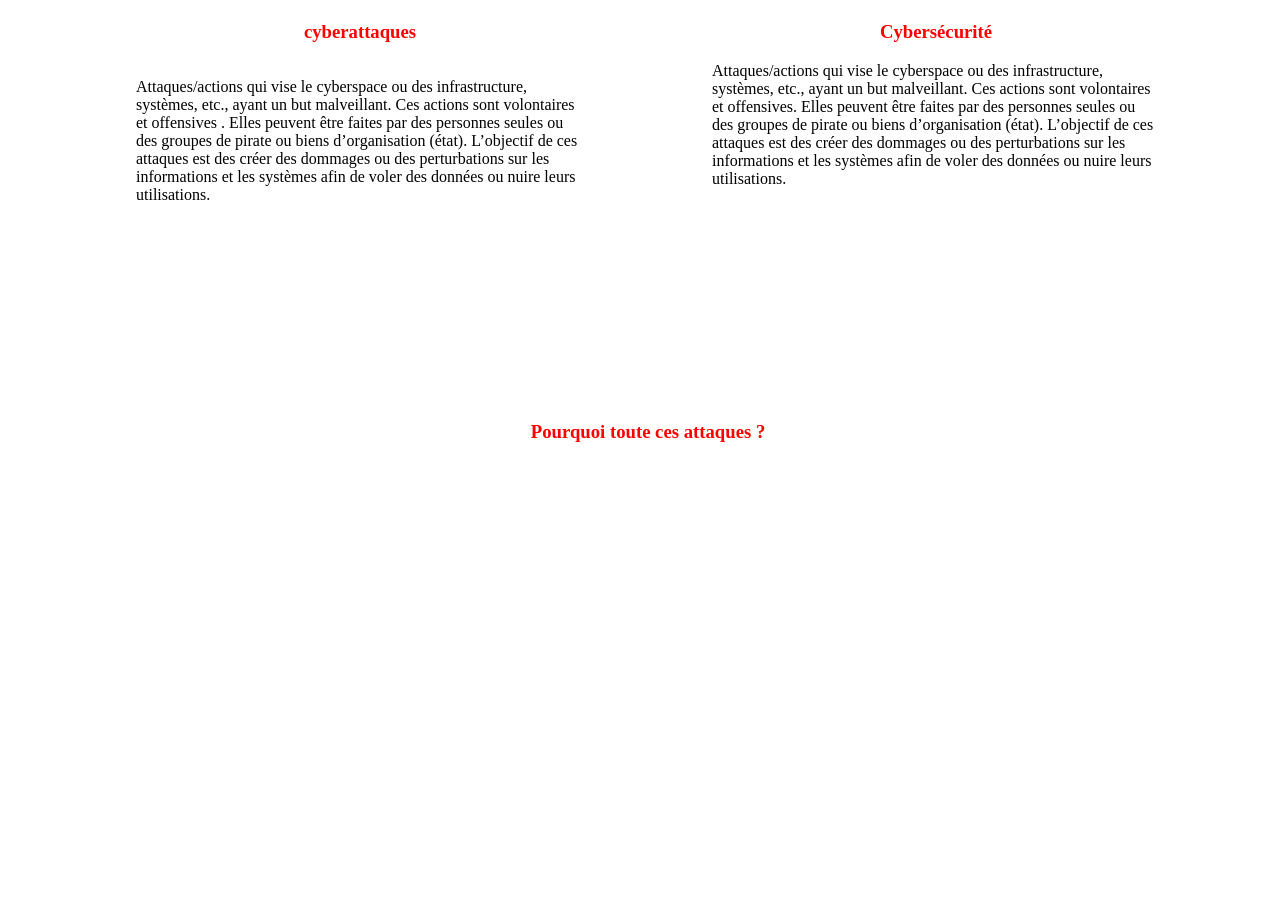
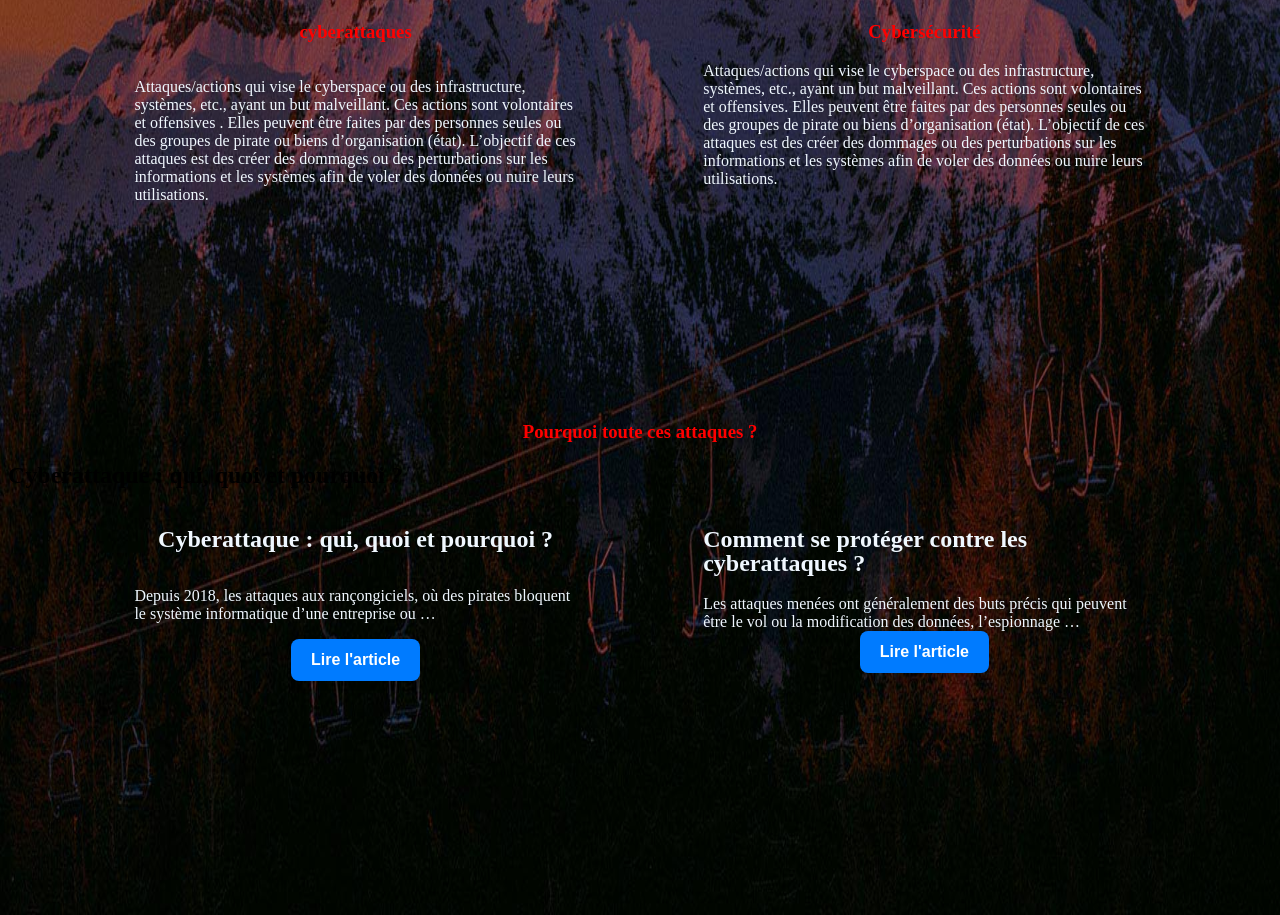
Before and after one commit to Zureks/Franck-vetri, a plain HTML site: page veiletechno.html in a window 1280 px wide. Shown: the part 662-1577 px from the top of the page. Before the commit the page ends 1105 px from the top, so only its background shows below. Drawn offline with Linux system fonts and the light colour scheme.

Commit message:
portfolio

```diff
--- a/style1.css
+++ b/style1.css
@@ -45,3 +45,26 @@ text-align: center;
  color: white;
     text-align: center;
 }
+
+.btn-blue {
+    background-color: #007BFF;
+    color: white;
+    border: none;
+    padding: 12px 20px;
+    font-size: 16px;
+    font-weight: bold;
+    border-radius: 8px;
+    cursor: pointer;
+    box-shadow: 0 4px 6px rgba(0, 0, 0, 0.1);
+    transition: background-color 0.3s ease, transform 0.2s ease;
+}
+
+.btn-blue:hover {
+    background-color: #0056b3;
+    transform: scale(1.05);
+}
+
+.btn-blue:active {
+    background-color: #003d80;
+    transform: scale(1);
+}
--- a/style3.css
+++ b/style3.css
@@ -1,9 +1,19 @@
+*{
+    margin: 0;
+    padding: 0;
+
+
+}
+
+
 body {
     height: 100vh;
     width: 100vw;
     background-color: black;
+    background-size: cover;
     background-image: url(image/landscape.jpg);
-    background-size: cover;
+    box-sizing: border-box;
+    background-repeat: no-repeat;
 }
 
 .navbar {
@@ -70,4 +80,6 @@ h1{
 }
 h3{
 color: aliceblue;
+line-height: 300%;
+
 }
--- a/style5.css
+++ b/style5.css
@@ -1,15 +1,22 @@
+
+
+
+
 :root{
     --img-width: 700px;
 }
 
 
 
-body {
-    height: 100vh;
-    width: 100vw;
+html{
+    -webkit-background-size: cover;
+    -moz-background-size: cover;
+    -o-background-size: cover;
     background-size: cover;
-    background-attachment: fixed;
-background-color: rgba(255,255,255,0.5);
+    background-image: url(image/landscape.jpg);
+    background-size: 100% 100%;
+
+
 
 }
 
@@ -25,7 +32,7 @@ background-color: rgba(255,255,255,0.5);
 }
 
 .navbar a {
-    color: black;
+    color: white;
 }
 
 .navbar .nav-links ul {
@@ -57,8 +64,29 @@ h3 {
     text-align: center;
 }
 .text{
- color: black;
+ color: white;
 text-align: center;
+}
+
+.content{
+
+    width: 40%;
+    display: flex;
+    justify-content: space-evenly;
+}
+.content .left,
+.content .right{
+    width: 35%;
+    height: 400px;
+    color: white;
+    display: flex;
+    flex-direction: column;
+    align-items: center;
+
+}
+
+h2{ font-weight: bold;
+    line-height: 1;
 }
 
 .content{
@@ -71,9 +99,32 @@ text-align: center;
 .content .right{
     width: 35%;
     height: 400px;
-    color: black;
+    color: aliceblue;
     display: flex;
     flex-direction: column;
     align-items: center;
 
 }
+
+.btn-blue {
+    background-color: #007BFF;
+    color: white;
+    border: none;
+    padding: 12px 20px;
+    font-size: 16px;
+    font-weight: bold;
+    border-radius: 8px;
+    cursor: pointer;
+    box-shadow: 0 4px 6px rgba(0, 0, 0, 0.1);
+    transition: background-color 0.3s ease, transform 0.2s ease;
+}
+
+.btn-blue:hover {
+    background-color: #0056b3;
+    transform: scale(1.05);
+}
+
+.btn-blue:active {
+    background-color: #003d80;
+    transform: scale(1);
+}
--- a/veiletechno.html
+++ b/veiletechno.html
@@ -62,13 +62,38 @@
             Elles peuvent être faites par des personnes seules ou des groupes de pirate ou biens d’organisation (état).
              L’objectif de ces attaques est des créer des dommages ou des perturbations sur les informations
              et les systèmes afin de voler des données ou nuire leurs utilisations.
-
             </div>
             </div>
-            <h3>Pourquoi toute ces attaques ? </h3>
+            <h3 >Pourquoi toute ces attaques ? </h3>
+            <h2>Cyberattaque : qui, quoi et pourquoi ?</h2>
+            <div class="content">
+                <div class="left">
+                    <h2>Cyberattaque : qui, quoi et pourquoi ?</h2>
+                    <p>Depuis 2018, les attaques aux rançongiciels,
+                         où des pirates bloquent le système informatique d’une entreprise ou …</p>
+                         <a href="https://www.sudouest.fr/economie/reseaux-sociaux/cyberattaques-qui-quoi-et-pourquoi-1355348.php"></a>
+                         <button class="btn-blue">Lire l'article
+
+
+                         </button>
+                        </a>
+                </div>
+                <div class="right">
+                    <h2>Comment se protéger contre les cyberattaques ?</h2>
+                    Les attaques menées ont généralement des buts précis qui peuvent être le vol ou la modification des données,
+                     l’espionnage …
+                     <a href="https://www.undernews.fr/reseau-securite/comment-se-proteger-contre-les-cyberattaques%e2%80%89.html?utm_source=feedburner&utm_medium=feed&utm_campaign=Feed%3A+undernews%2FoCmA+%28UnderNews%29">
+                     <button class="btn-blue">Lire l'article
+
+                     </button>
+                    </a>
+                </div>
+            </div>
 
 
 
+
+            </div>
         </body>
 
         </html>
```
Also changed, not shown: Mon profil.html (renamed from bon portfolio.html, +10 -6 lines), competence.html (+0 -1 lines), cv.html (deleted, +0 -25 lines), formulaire.html (+0 -1 lines), presentationbts.html (+0 -1 lines), stage.html (+0 -1 lines), image/image port.png (added), 3 other files.
